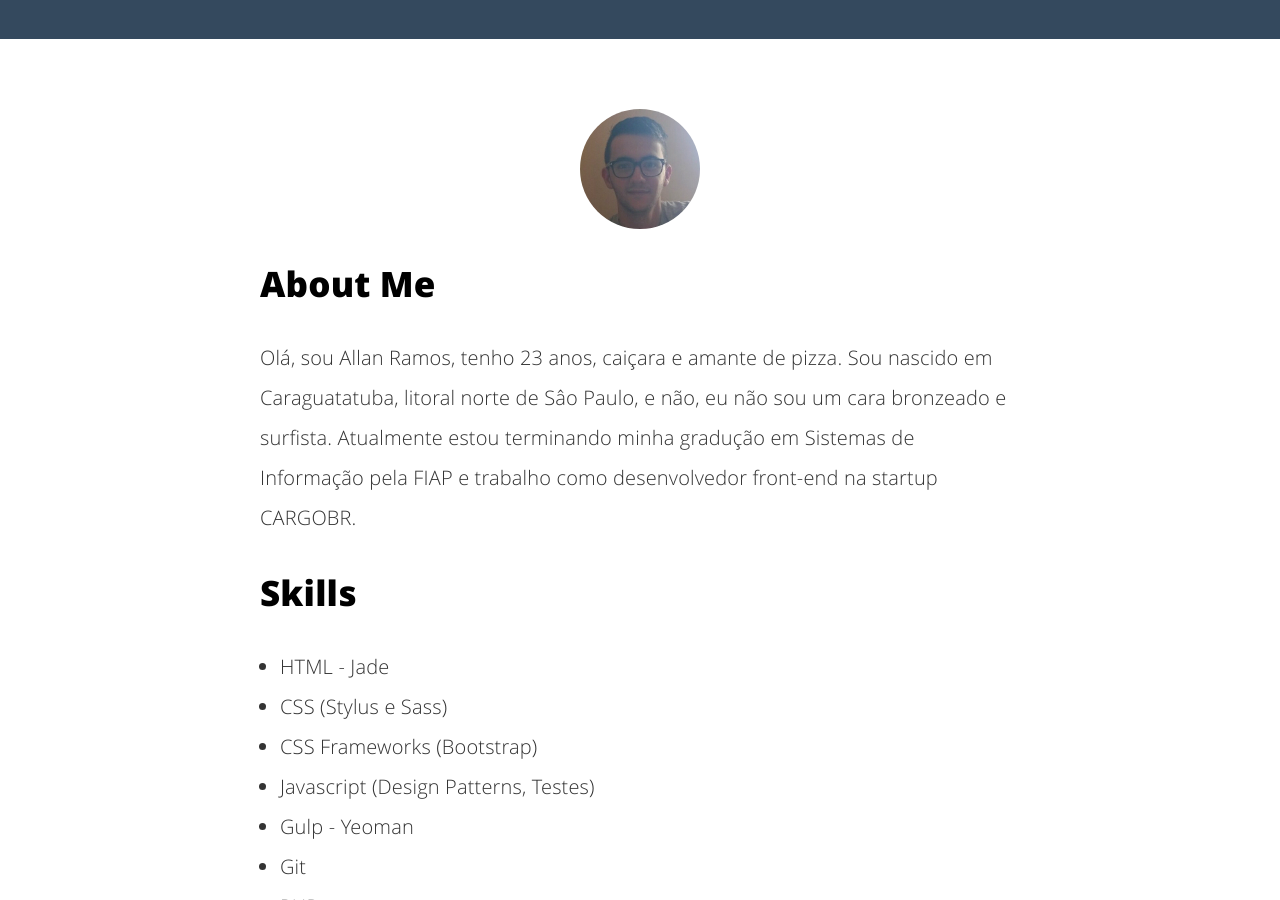
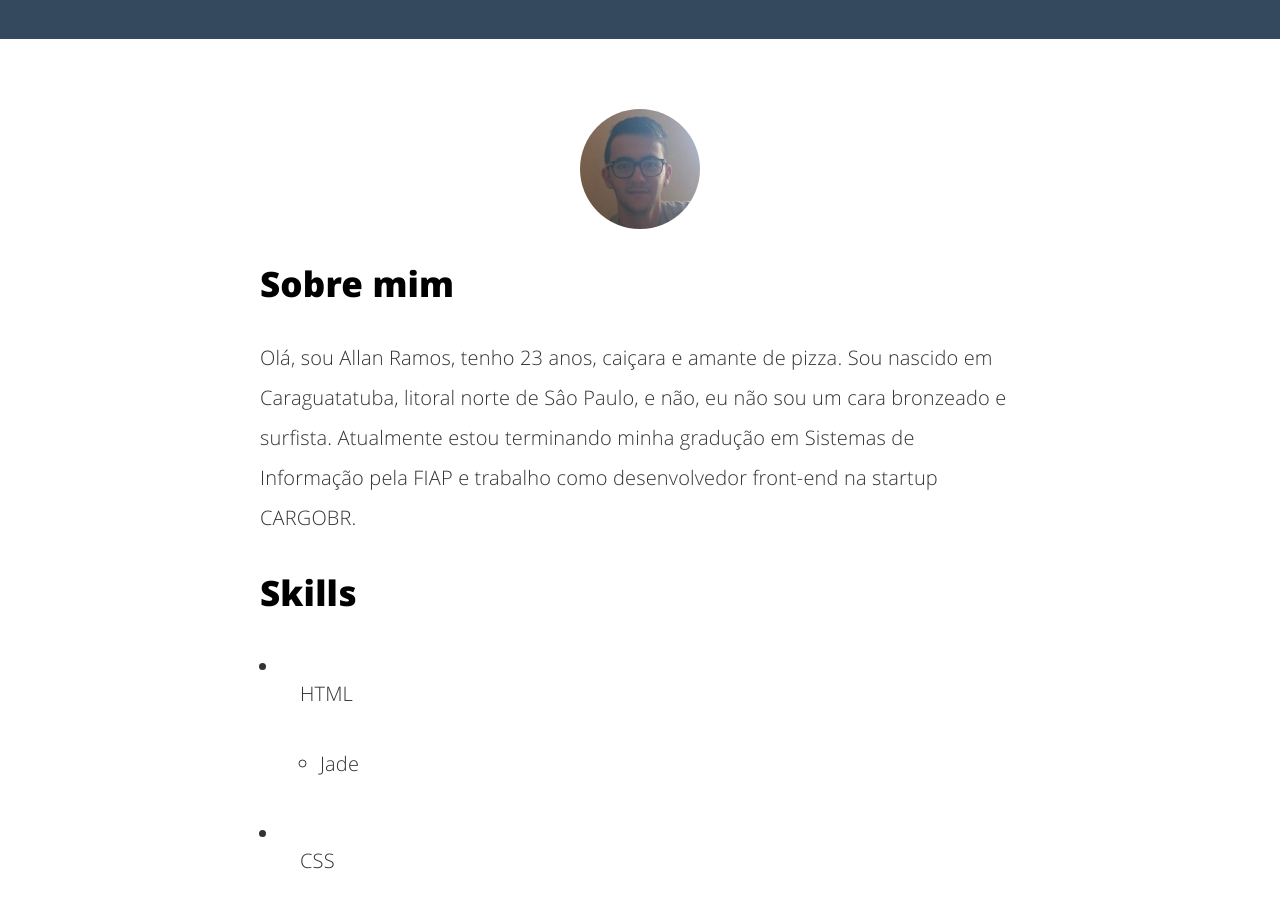
Before and after one commit to allangrds/blog, a Jekyll site: the page built from about.html, in a window 1280 px wide and 900 px high, scrolled down 699 px. Built offline with Jekyll 4.4.1, drawn with Linux system fonts in a browser that asks for light colours; some of the changed text lies outside the part shown.

Commit message:
modidifcando lista de skills

```diff
--- a/about.html
+++ b/about.html
@@ -7,7 +7,7 @@ description: "Allan Ramos, Presto, Potter. Me chame como quiser."
 
 <img itemprop="image" class="img-rounded" src="{{ site.baseurl }}/assets/img/blog-author.jpg" alt="Allan Ramos">
 
-<h2>About Me</h2>
+<h2>Sobre mim</h2>
 
 <p>Olá, sou Allan Ramos, tenho 23 anos, caiçara e amante de pizza. Sou nascido
 em Caraguatatuba, litoral norte de Sâo Paulo, e não, eu não sou um cara bronzeado
@@ -17,16 +17,45 @@ FIAP e trabalho como desenvolvedor front-end na startup CARGOBR.</p>
 <h2>Skills</h2>
 
 <ul class="skill-list">
-	<li>HTML - Jade</li>
-	<li>CSS (Stylus e Sass)</li>
-	<li>CSS Frameworks (Bootstrap)</li>
-	<li>Javascript (Design Patterns, Testes)</li>
-	<li>Gulp - Yeoman</li>
+	<li>
+		<p>HTML</p>
+		<ul>
+			<li>Jade</li>
+		</ul>
+	</li>
+	<li>
+		<p>CSS</p>
+		<ul>
+			<li>Bootstrap</li>
+			<li>Sass</li>
+			<li>Stylus</li>
+		</ul>
+	</li>
+	<li>
+		<p>Javascript</p>
+		<ul>
+			<li>jQuery</li>
+			<li>Gulp</li>
+			<li>NPM</li>
+			<li>Browserfy</li>
+		</ul>
+	</li>
 	<li>Git</li>
-	<li>PHP</li>
-	<li>Python</li>
-	<li>MySQL - PostgreSQL</li>
-	<li>Scrum and Kanban</li>
+	<li>
+		<p>Backend</p>
+		<ul>
+			<li>PHP</li>
+			<li>Python</li>
+		</ul>
+	</li>
+	<li>
+		<p>Banco de Dados</p>
+		<ul>
+			<li>MySQL</li>
+			<li>PostgreSQL</li>
+		</ul>
+	</li>
+	<li>Scrum</li>
 	<li>Web design</li>
 </ul>
 
```
